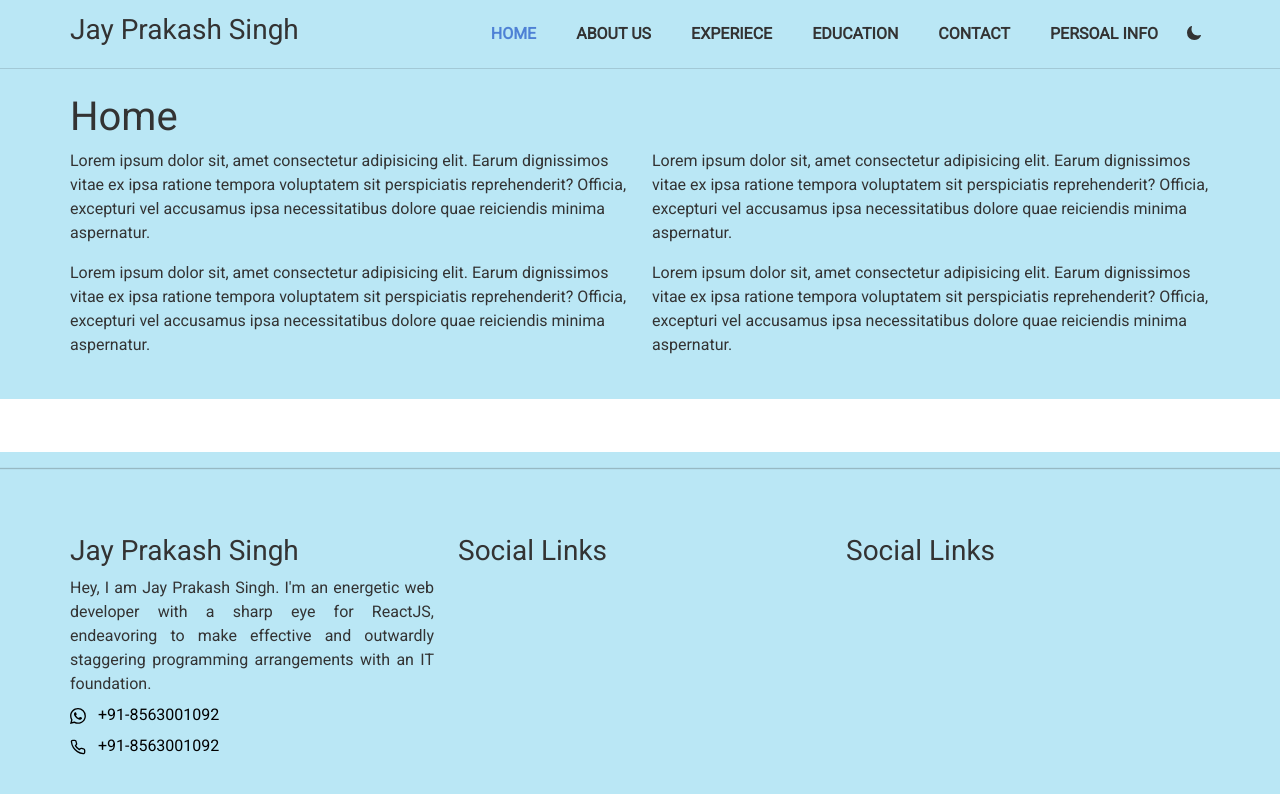
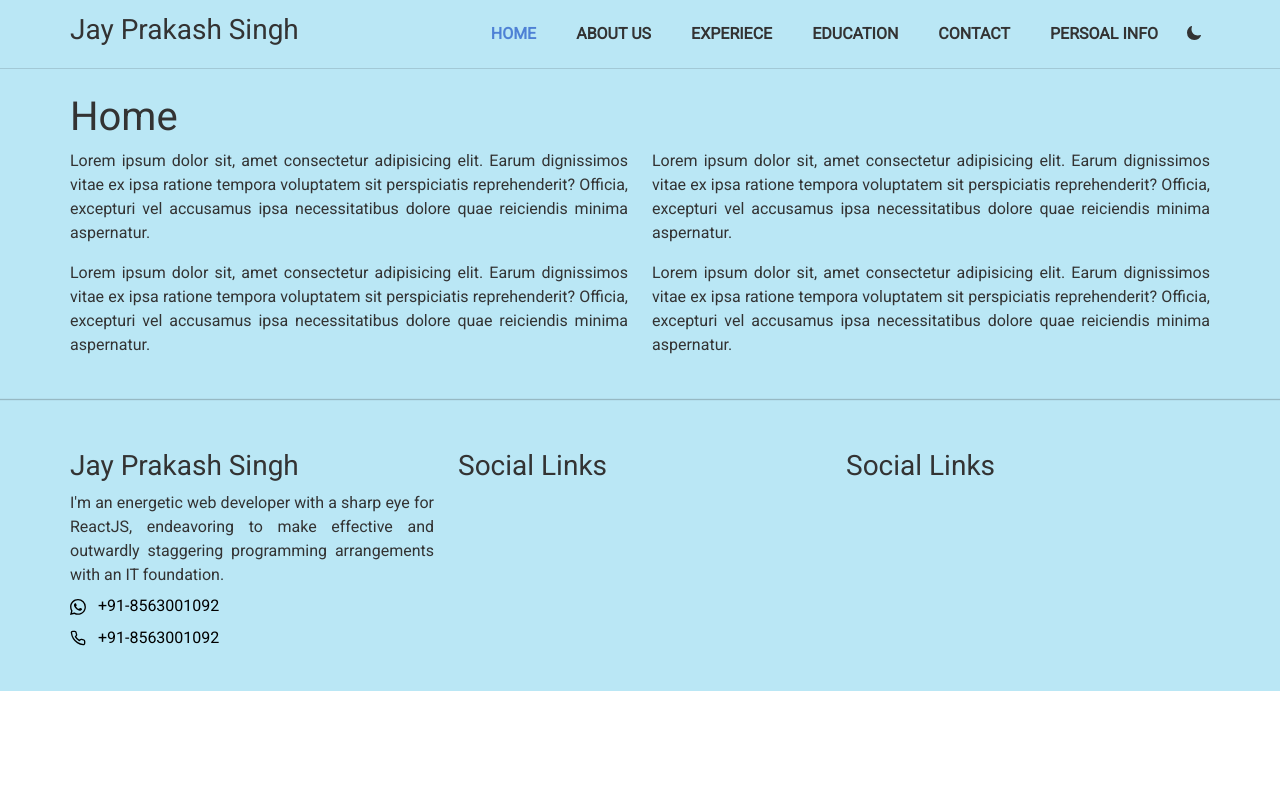
Before and after one commit to jayprakashcs12/portfolio.jps, a React (Create React App) app: page / in a window 1280 px wide. Shown: the top 794 px of the page. Built offline with nearby package versions, Linux system fonts and the light colour scheme.

Commit message:
Footer Update

```diff
--- a/src/components/common/Footer.jsx
+++ b/src/components/common/Footer.jsx
@@ -26,7 +26,7 @@ const Footer = ({ theme }) => {
                     <Col lg={4} md={6} sm={12} className='mt-4'>
                         <h3>Jay Prakash Singh</h3>
                         <p className='foot-text'>
-                            Hey, I am Jay Prakash Singh. I'm an energetic web developer with a sharp eye for ReactJS, endeavoring to make effective and
+                            I'm an energetic web developer with a sharp eye for ReactJS, endeavoring to make effective and
                             outwardly staggering programming arrangements with an IT foundation.
                         </p>
                         <ol style={listItemStyle}>
--- a/src/css/footer.css
+++ b/src/css/footer.css
@@ -1,7 +1,9 @@
 .footer {
     width: 100%;
-    position: absolute;
-    bottom: 0;
+}
+
+.hr-footer, .hr-footer.dark {
+    margin: 0;
 }
 
 .hr-footer {
--- a/src/css/home.css
+++ b/src/css/home.css
@@ -3,3 +3,7 @@
     padding-bottom: 2%;
     padding-top: 2%;
 }
+
+.about-text {
+    text-align: justify;
+}
--- a/src/css/media.css
+++ b/src/css/media.css
@@ -2,10 +2,6 @@
 
     .nav-content, .pro-conent {
         --bs-gutter-x: 1.5rem !important;
-    }
-
-    .footer {
-        position: relative !important;
     }
 }
 
```
